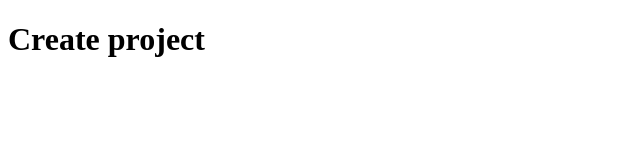
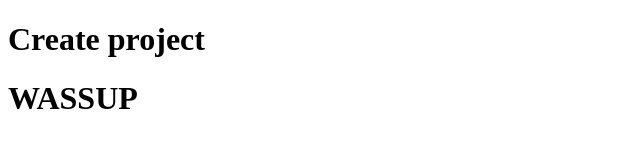
Before and after one commit to tungntle/demoTung, a plain HTML site: page demoTung/index.html in a window 1280 px wide. Shown: the whole page, without its empty margins (0-640 px from the left). Drawn offline with Linux system fonts and the light colour scheme.

Commit message:
new update from me

```diff
--- a/demoTung/index.html
+++ b/demoTung/index.html
@@ -8,6 +8,7 @@
 </head>
 <body>
     <h1>Create project</h1>
+    <h1>WASSUP</h1>
 
 </body>
 </html>
```
